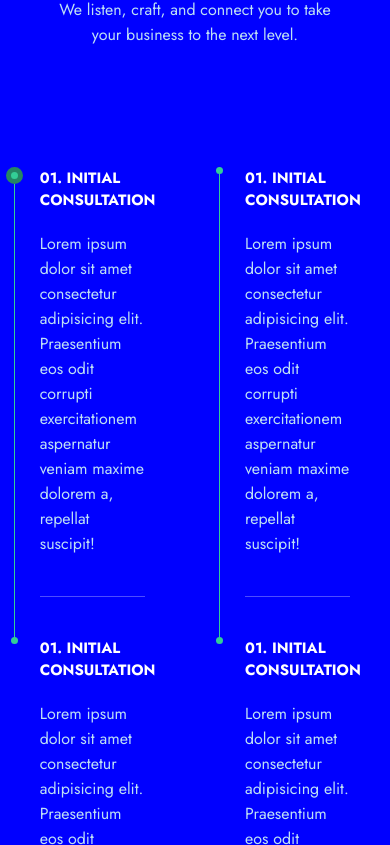
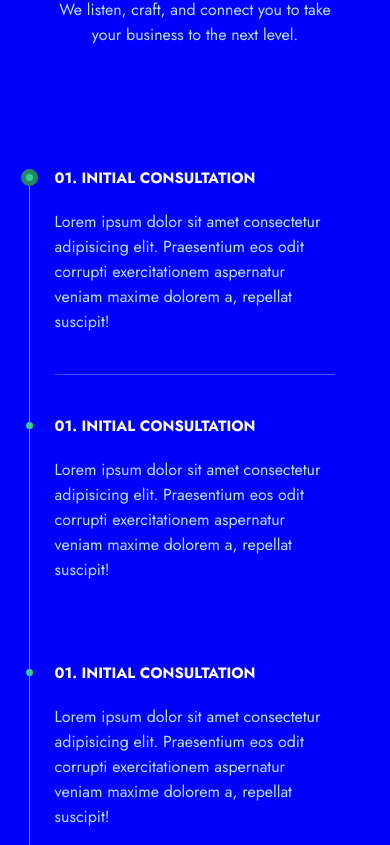
Before and after one commit to itacamba/avanza_v2, a React (Create React App) app: page / in a window 390 px wide. Shown: the part 2119-2964 px from the top of the page. Built offline with nearby package versions, Linux system fonts and the light colour scheme.

Commit message:
timeline working for desktop and mobile

```diff
--- a/src/components/Approach.js
+++ b/src/components/Approach.js
@@ -19,6 +19,7 @@ const Approach = () => {
                         </p>
                     </div>
                     <div className="card">
+                        <div className="timeline"></div>
                         <h3>01. INITIAL CONSULTATION</h3>
                         <p>
                             Lorem ipsum dolor sit amet consectetur
--- a/src/css/Approach.css
+++ b/src/css/Approach.css
@@ -18,6 +18,7 @@
 }
 #approach .two-column-row{
    margin-top: 80px;
+   display: flex;
    justify-content: center;
 }
 #approach .column{
@@ -27,14 +28,19 @@
     padding: 40px 0;
     position: relative;
 }
+/* timeline */
 #approach .timeline{
     height: 100%;
     width: 1px;
     left: -26px;
     height: 100%;
-    top: 45px;
+    top: 50px;
     background-color: #33ce96;
     position: absolute;
+}
+/* timeline for column-left last-child */
+#approach .column:first-child .card:last-child .timeline{
+    display:none;
 }
 #approach .column:last-child{
     margin-left: 100px;
@@ -42,18 +48,55 @@
 #approach .column .card:first-child{
     border-bottom: 1px solid rgba(255,255,255,.3);
 }
+/* timeline ball */
 #approach .column .card::before{
     content: "";
     width: 7px;
     height: 7px;
     border-radius: 50%;
     position: absolute;
+    top: 45px;
     left: -29px;
     background: #33ce96;
     z-index: 1;
 }
 #approach .column .card.active::before{
+    top: 43px;
     border: 5px solid rgb(37, 134, 99);
     left: -34px;
-
 }
+@media screen and (max-width: 950px ){
+    #approach .two-column-row{
+        flex-direction: column;
+        align-items: center;
+    }
+    #approach .column{
+        width: 300px;
+    }
+    #approach .column:last-child{
+        margin-left: 0;
+    }
+    /* timeline */
+    #approach .timeline{
+        top: 53px
+    }
+    /* timeline for column-left last-child */
+    #approach .column:first-child .card:last-child .timeline{
+        display:block;
+    }
+    /* timeline ball */
+    #approach .column .card::before{
+        top: 47px;
+    }
+    /* active ball */
+    #approach .column .card.active::before{
+        border: 5px solid rgb(37, 134, 99);
+        top:42px;
+        left: -34px;
+    }
+}
+@media screen and (max-width: 450px ){
+    #approach .column{
+        width: 80%;
+    }
+}
```
Also changed, not shown: 1 other file (tests, documents, lock files or other folders).
